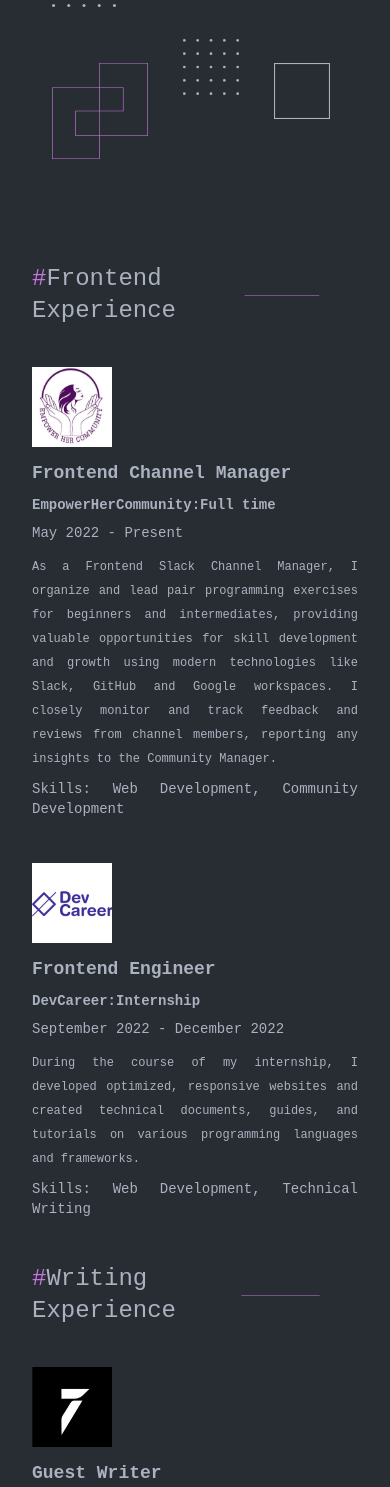
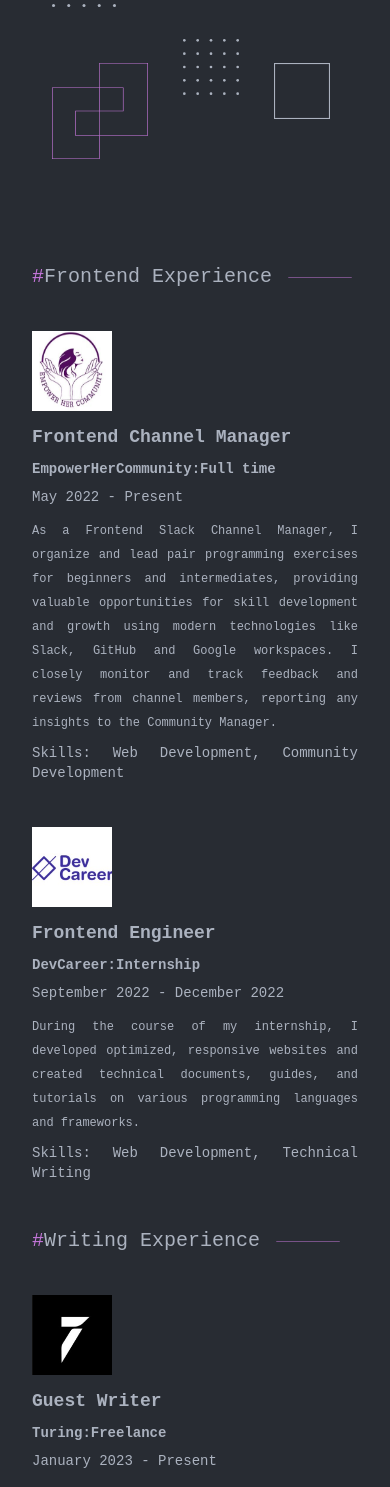
Before and after one commit to ForJessicaSake/Portfolio, a React (Create React App) app: page / in a window 390 px wide. Shown: the part 1790-3277 px from the top of the page. Built offline with nearby package versions, Linux system fonts and the light colour scheme; no server answers.

Commit message:
feat:email.js added

```diff
--- a/src/components/Experience.tsx
+++ b/src/components/Experience.tsx
@@ -6,12 +6,12 @@ import ExperienceCard from "../elements/ExperienceCard";
 const Experience = () => {
   return (
     <section className="flex flex-col px-6 cursor-pointer" id="experience">
-      <section className="flex justify-start items-center lg:w-5/12 w-72 pb-10">
-        <h1 className="text-2xl">
+      <section className="flex justify-start items-center lg:w-5/12 w-96 pb-10">
+      <h1 className="lg:text-2xl text-xl">
           <span className="text-primary">#</span>Frontend Experience
         </h1>
         <figure className="pl-4">
-          <img src={stroke} alt="line" className="w-28" />
+          <img src={stroke} alt="line" className="lg:w-28 w-16" />
         </figure>
       </section>
 
--- a/src/components/Writing.tsx
+++ b/src/components/Writing.tsx
@@ -7,12 +7,12 @@ import ExperienceCard from "../elements/ExperienceCard";
 const WritingExperience = () => {
   return (
     <section className="flex flex-col px-6 pb-6 cursor-pointer" id="experience">
-      <section className="flex justify-start items-center lg:w-5/12 w-72 pb-10">
-        <h1 className="text-2xl">
+      <section className="flex justify-start items-center lg:w-5/12 w-96 pb-10">
+      <h1 className="lg:text-2xl text-xl">
           <span className="text-primary">#</span>Writing Experience
         </h1>
         <figure className="pl-4">
-          <img src={stroke} alt="line" className="w-28" />
+          <img src={stroke} alt="line" className="lg:w-28 w-16" />
         </figure>
       </section>
 
```
